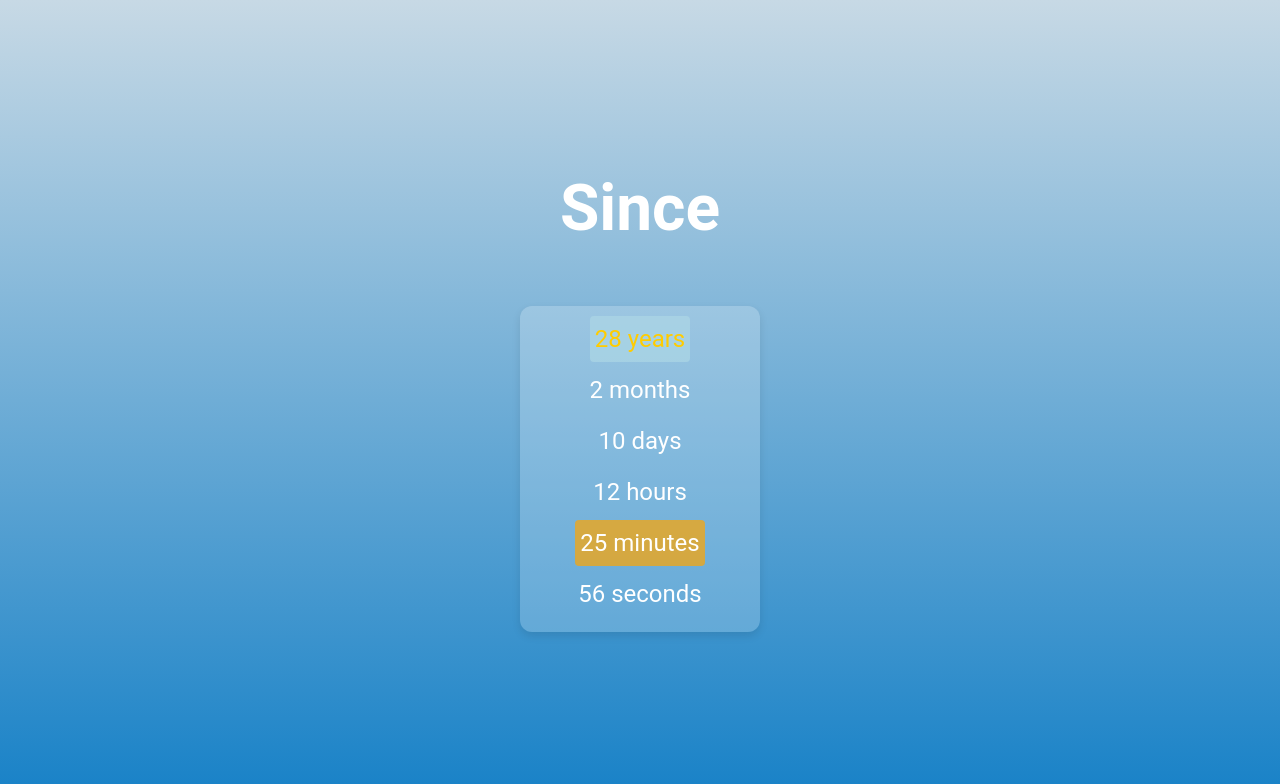
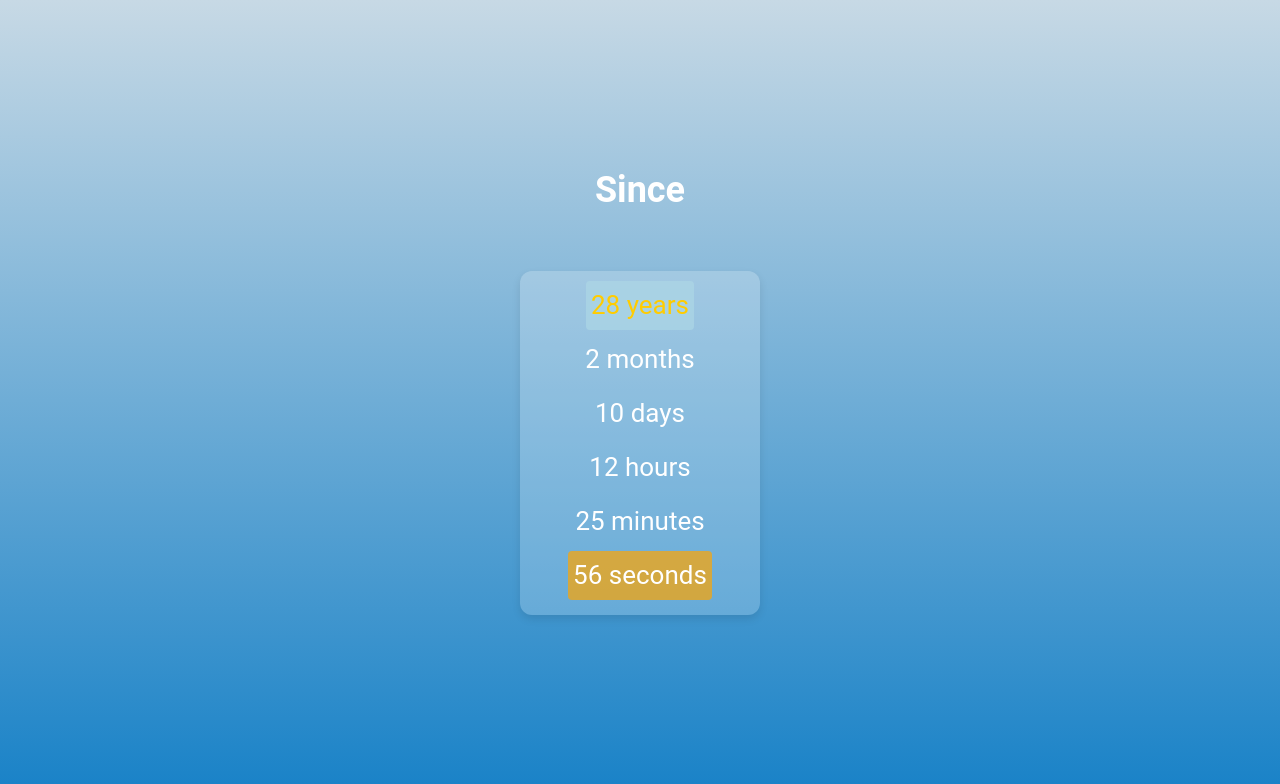
Before and after one commit to TanoyBosh/since, a plain HTML site: page index.html in a window 1280 px wide. Drawn offline with Linux system fonts and the light colour scheme; no server answers.

Commit message:
Update style.css

```diff
--- a/style.css
+++ b/style.css
@@ -14,11 +14,11 @@ body, html {
 
 h1 {
     margin-bottom: 40px;
-    font-size: 5vw;
+    font-size: 36px;
 }
 
 #counter {
-    font-size: 3vh;
+    font-size: 26px;
     line-height: 1.5;
     padding: 10px;
     border-radius: 12px;
@@ -43,7 +43,7 @@ h1 {
     background-color: rgba(173, 216, 230, 0.7);
 }
 
-#counter span:nth-child(5) {
+#counter span:nth-child(6) {
     background-color: rgba(255, 165, 0, 0.7);
 }
 
```
